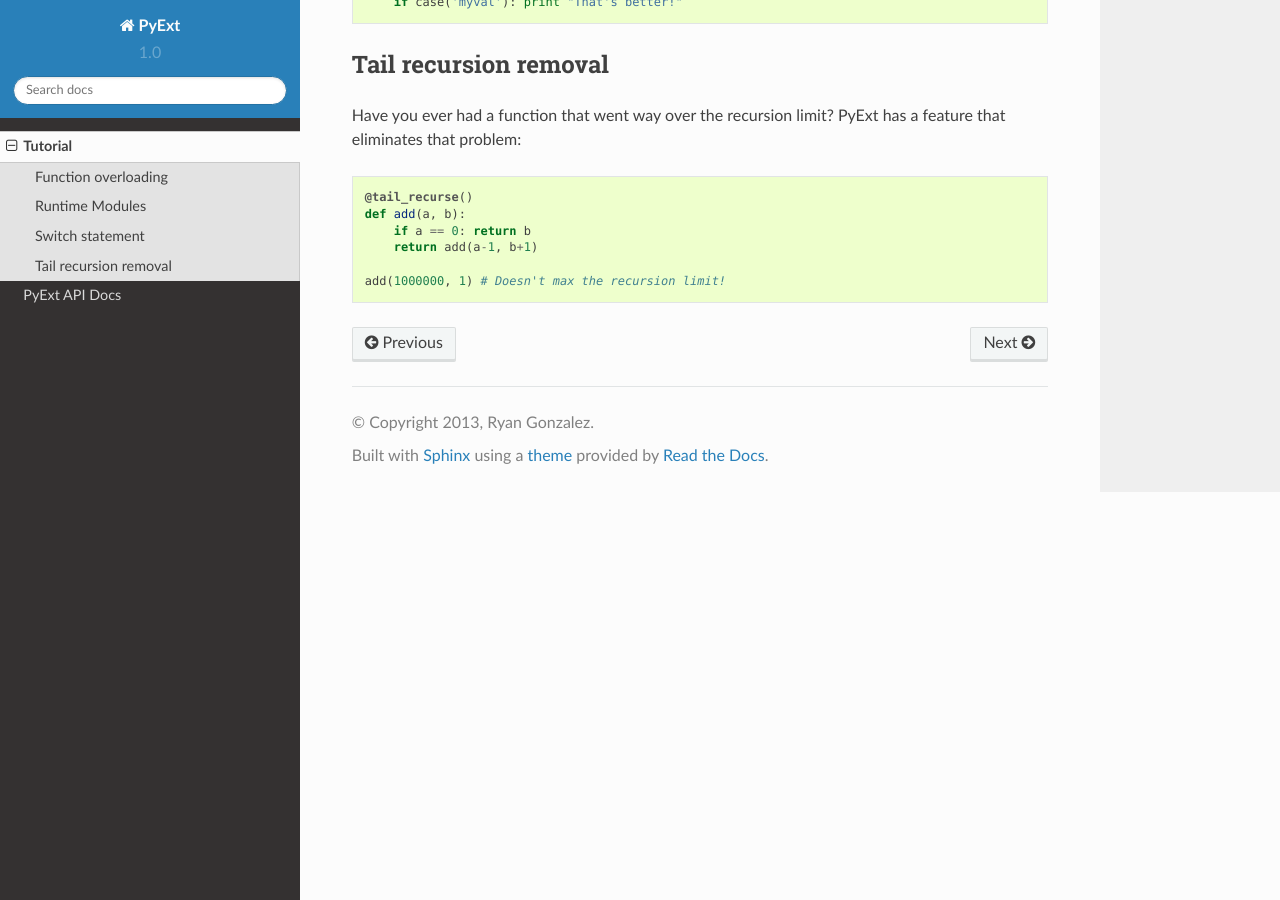
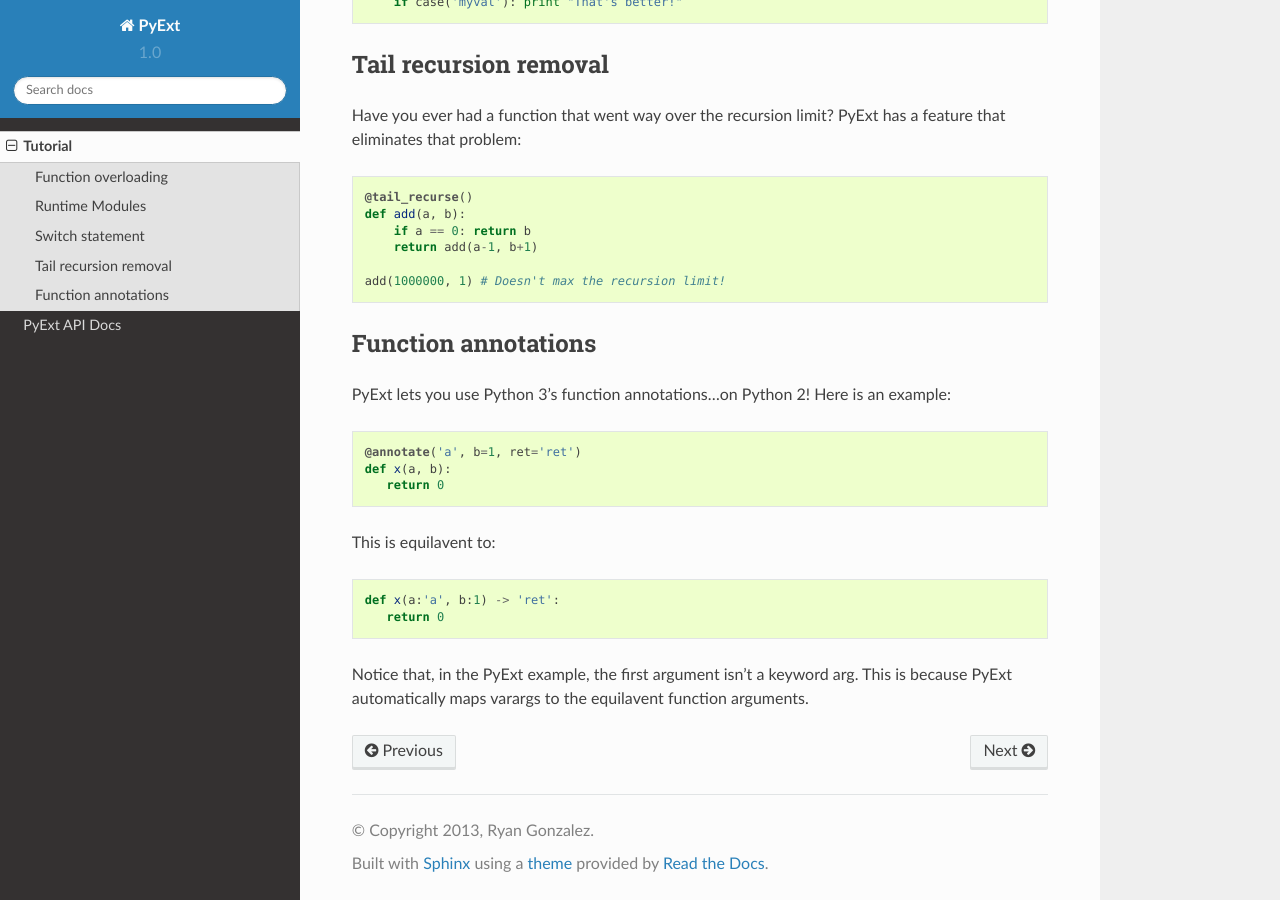
Before and after one commit to refi64/PyExt, a Sphinx documentation site: the page built from doc/source/tutorial.rst, in a window 1280 px wide and 900 px high, scrolled down 1524 px. Built offline with Sphinx 7.4.7 and the Read the Docs theme 2.0.0, drawn with Linux system fonts in a browser that asks for light colours.

Commit message:
Added function annotations

```diff
--- a/doc/source/tutorial.rst
+++ b/doc/source/tutorial.rst
@@ -92,3 +92,23 @@
        return add(a-1, b+1)
 
    add(1000000, 1) # Doesn't max the recursion limit!
+
+Function annotations
+********************
+
+PyExt lets you use Python 3's function annotations...on Python 2! Here is an example:
+
+.. code-block:: python
+
+   @annotate('a', b=1, ret='ret')
+   def x(a, b):
+      return 0
+
+This is equilavent to:
+
+.. code-block:: python3
+
+   def x(a:'a', b:1) -> 'ret':
+      return 0
+
+Notice that, in the PyExt example, the first argument isn't a keyword arg. This is because PyExt automatically maps varargs to the equilavent function arguments.
```
Also changed, not shown: README.rst (+8 -0 lines), pyext.py (+23 -1 lines), 1 other file.
